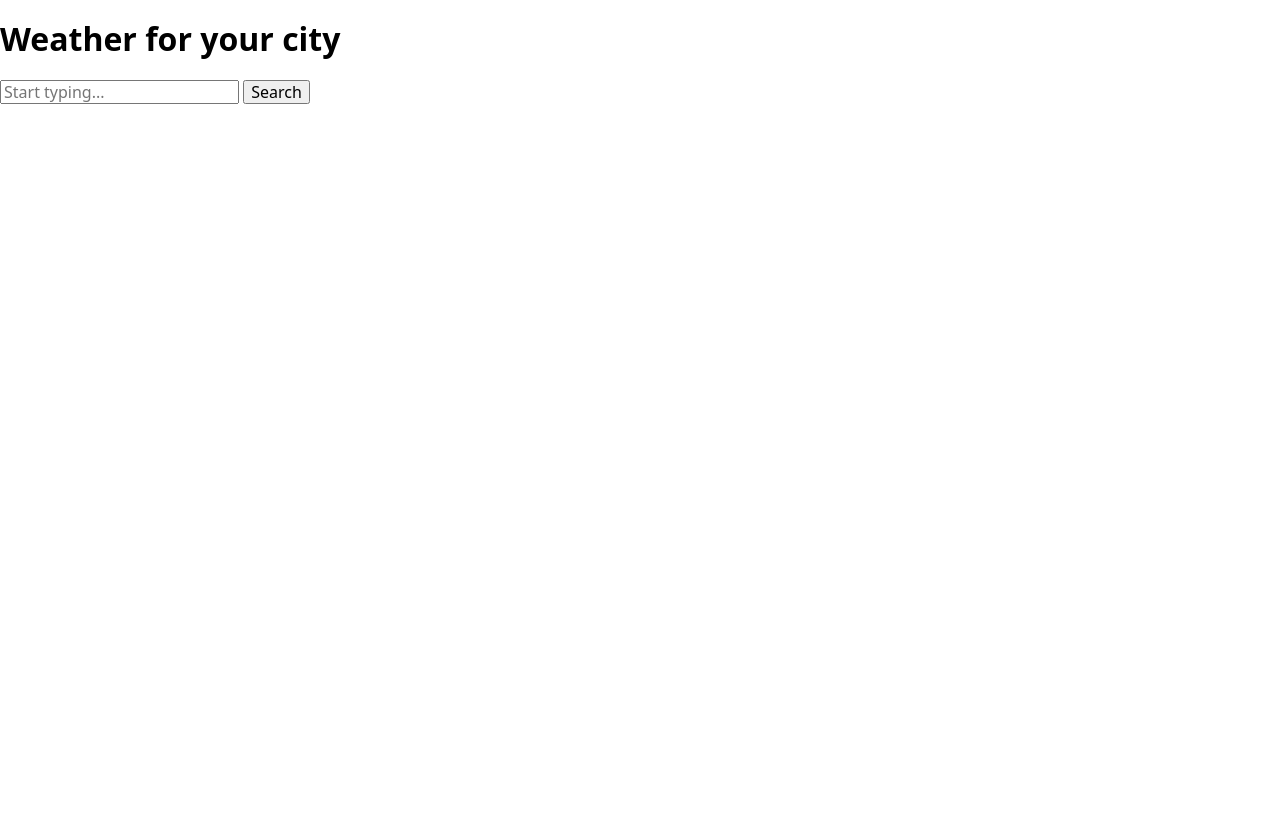
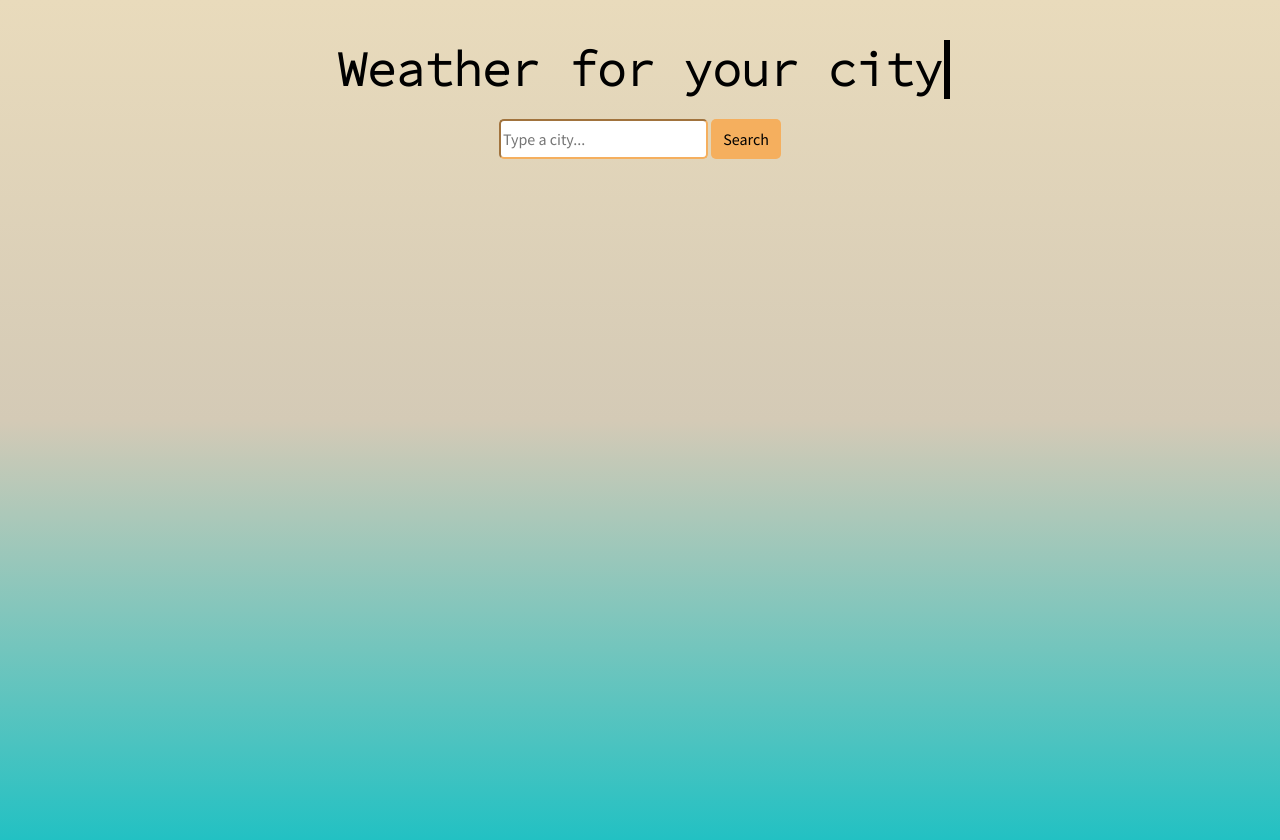
Before and after one commit to LeroViten/weather-service, a website built with Parcel: page src/index.html in a window 1280 px wide. Before the commit the page ends 800 px from the top, so only its background shows below. Built offline with nearby package versions, Linux system fonts and the light colour scheme.

Commit message:
added styles and effects

```diff
--- a/src/index.html
+++ b/src/index.html
@@ -25,15 +25,15 @@
         class="search-bar"
         name="query"
         autocomplete="off"
-        placeholder="Start typing..."
+        placeholder="Type a city..."
       />
       <button type="submit" class="search-btn">Search</button>
     </form>
     <!-- Weather card -->
-    <div class="city-card">
+    <div class="city-card visually-hidden">
       <div class="weather">
         <h2 class="city"></h2>
-        <h1 class="temp"></h1>
+        <h2 class="temp"></h2>
         <div class="flex">
           <img src="#" alt="" class="icon" />
           <div class="description"></div>
--- a/src/js/app.js
+++ b/src/js/app.js
@@ -1,6 +1,7 @@
 // import refs:
 import refs from './refs.js';
-const { city, temp, icon, description, inputRef, humidity, wind, searchForm, cityCard } = refs;
+const { city, temp, icon, description, inputRef, weather, humidity, wind, searchForm, cityCard } =
+  refs;
 
 // import api-service and create instance:
 import WeatherApi from './apiService.js';
@@ -19,6 +20,7 @@ function onSubmit(event) {
     return alert(`You didn't type a valid city!🤦‍♂️`);
   }
 
+  showCard();
   fetchWeather();
   inputRef.value = '';
 }
@@ -39,8 +41,13 @@ async function fetchWeather() {
     icon.alt = data.weather[0].description;
     description.textContent = data.weather[0].description;
     humidity.textContent = `Humidity: ${data.main.humidity}%`;
-    wind.textContent = `Wind speed: ${data.wind.speed} km/h`;
+    wind.textContent = `Wind Speed: ${data.wind.speed} km/h`;
   } catch (error) {
     console.error(error);
   }
 }
+
+// removing visually hidden class on City card after data fetch:
+function showCard() {
+  cityCard.classList.remove('visually-hidden');
+}
--- a/src/sass/_reset.scss
+++ b/src/sass/_reset.scss
@@ -0,0 +1,33 @@
+h1,
+h2,
+h3,
+h4,
+h5,
+h6,
+p {
+  margin: 0;
+}
+ul,
+ol {
+  margin: 0;
+  padding: 0;
+}
+img {
+  display: block;
+  max-width: 100%;
+  height: auto;
+}
+
+.link {
+  text-decoration: none;
+}
+
+.list {
+  list-style: none;
+  padding: 0;
+  margin: 0;
+}
+
+.address {
+  font-style: normal;
+}
--- a/src/sass/_styles.scss
+++ b/src/sass/_styles.scss
@@ -0,0 +1,155 @@
+:root {
+  --bg-color: #e9dbbc;
+  --typewriterSpeed: 2000ms;
+  --typewriterCharacters: 21;
+}
+
+.visually-hidden {
+  position: absolute !important;
+  clip: rect(1px 1px 1px 1px); /* IE6 IE7 */
+  clip: rect(1px 1px 1px 1px);
+  padding: 0 !important;
+  border: 0 !important;
+  height: 1px !important;
+  width: 1px !important;
+  overflow: hidden;
+}
+
+body {
+  margin: 0;
+  font-family: 'Source Sans Pro', sans-serif;
+  min-height: 100vh;
+  text-align: center;
+  background: rgb(34, 193, 195);
+  background: linear-gradient(
+    0deg,
+    rgba(34, 193, 195, 1) 0%,
+    rgba(212, 202, 182, 1) 50%,
+    rgba(233, 219, 188, 1) 100%
+  );
+}
+
+h1 {
+  font-size: clamp(1rem, 3vw + 1rem, 3rem);
+  position: relative;
+  font-family: 'Source Code Pro', monospace;
+  width: max-content;
+}
+
+h1::before,
+h1::after {
+  content: '';
+  position: absolute;
+  top: 0;
+  right: 0;
+  bottom: 0;
+  left: 0;
+}
+
+h1::before {
+  background: var(--bg-color);
+  animation: typewriter var(--typewriterSpeed) steps(var(--typewriterCharacters)) 1s forwards;
+}
+
+h1::after {
+  width: 0.125em;
+  background: black;
+  animation: typewriter var(--typewriterSpeed) steps(var(--typewriterCharacters)) 1s forwards,
+    blink 750ms steps(var(--typewriterCharacters)) infinite;
+}
+
+@keyframes typewriter {
+  to {
+    left: 100%;
+  }
+}
+
+@keyframes blink {
+  to {
+    background: transparent;
+  }
+}
+
+.weather__title {
+  margin: 0 auto;
+  text-align: center;
+  margin-top: 40px;
+  padding: 2px;
+}
+
+.search-form {
+  margin-top: 20px;
+}
+
+.search-bar {
+  min-width: 200px;
+  min-height: 40px;
+  border-radius: 5px;
+  border-color: #f5af5e;
+  outline-color: #ec9633;
+}
+
+.search-btn {
+  min-width: 70px;
+  min-height: 40px;
+  border-radius: 5px;
+  cursor: pointer;
+  outline: none;
+  border: none;
+  background-color: #f5af5e;
+  transition: background-color 200ms linear;
+
+  &:hover,
+  &:focus {
+    background-color: #ec9633;
+  }
+}
+
+.city-card {
+  margin-top: 40px;
+  max-height: 450px;
+}
+
+.weather {
+  display: flex;
+  flex-direction: column;
+  justify-content: center;
+  align-items: center;
+  background-color: rgba(236, 150, 51, 10%);
+  width: 100%;
+  height: 100%;
+  max-height: 450px;
+  max-width: 270px;
+  margin: 0 auto;
+  border-radius: 5px;
+  padding: 20px;
+  box-shadow: 0px 0px 17px -2px #000000;
+  transition: all 200ms linear;
+
+  &:hover {
+    transform: scale(1.2);
+    box-shadow: 0px 14px 17px -6px rgba(0, 0, 0, 0.97);
+  }
+}
+
+.city {
+  margin-bottom: 25px;
+}
+
+.temp {
+  margin-bottom: 5px;
+}
+
+.icon {
+  margin: 0 auto;
+  margin-bottom: 5px;
+}
+
+.description {
+  text-transform: capitalize;
+  margin-bottom: 10px;
+}
+
+.humidity {
+  margin-bottom: 5px;
+}
--- a/src/sass/main.scss
+++ b/src/sass/main.scss
@@ -1,3 +1,2 @@
-@import './vars';
 @import './reset';
 @import './styles';
```
Also changed, not shown: src/sass/_vars.scss (deleted).
